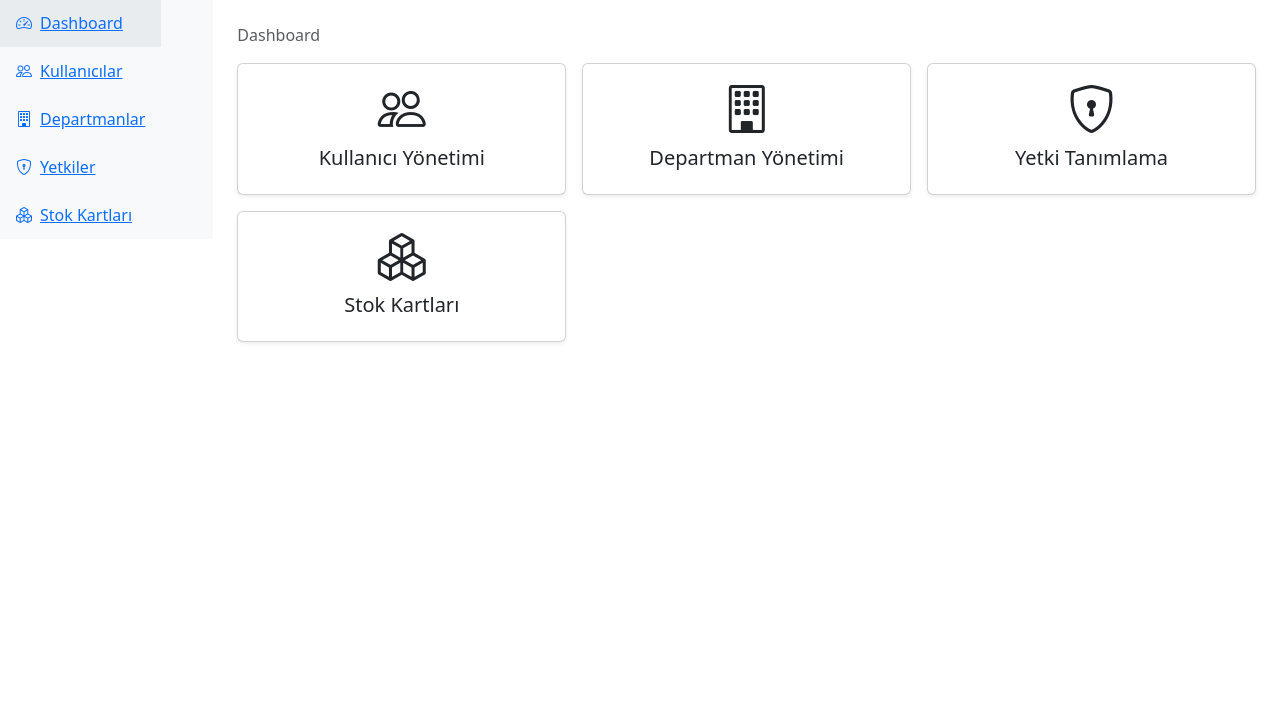
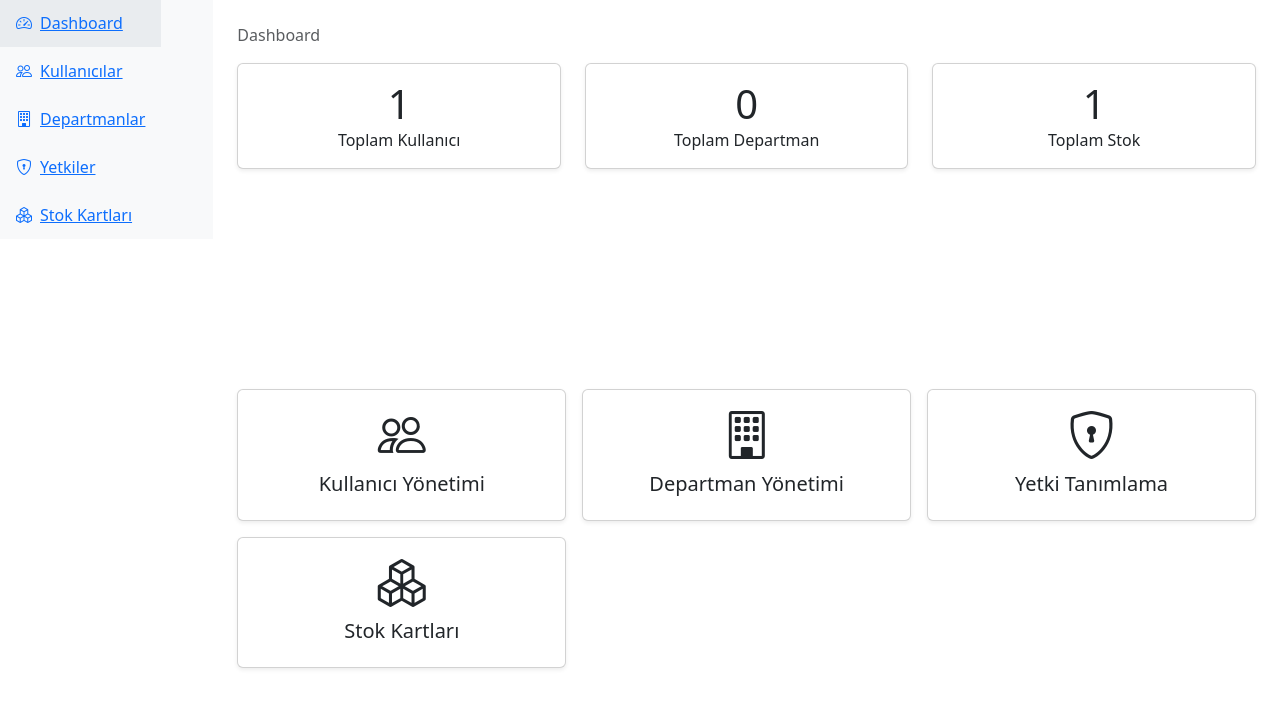
Before and after one commit to mhmtktkt/stok_takip, a Flask app: page / in a window 1280 px wide. Shown: the part 58-766 px from the top of the page. Run offline with Flask 3, Linux system fonts and the light colour scheme; a user stored in the database is signed in; data comes from the database, SQL or seed files in the repository; data that the repository does not hold is empty; a map, chart or similar area stays blank.

Commit message:
Improve UI with Bootstrap 5

```diff
--- a/app.py
+++ b/app.py
@@ -93,7 +93,12 @@ def init_db():
 @app.route('/')
 @login_required
 def index():
-    return render_template('index.html')
+    counts = {
+        'users': User.query.count(),
+        'departments': Department.query.count(),
+        'stocks': Stock.query.count()
+    }
+    return render_template('index.html', counts=counts)
 
 @app.route('/login', methods=['GET', 'POST'])
 def login():
@@ -102,7 +107,7 @@ def login():
         if user and user.check_password(request.form['password']):
             login_user(user)
             return redirect(url_for('index'))
-        flash('Invalid credentials')
+        flash('Invalid credentials', 'danger')
     return render_template('login.html')
 
 @app.route('/logout')
@@ -122,7 +127,7 @@ def permission_required(menu_name):
                 return f(*args, **kwargs)
             menu = Menu.query.filter_by(name=menu_name).first()
             if not menu or menu not in current_user.role.menus:
-                flash('Yetkiniz yok')
+                flash('Yetkiniz yok', 'danger')
                 return redirect(url_for('index'))
             return f(*args, **kwargs)
         return decorated_function
@@ -150,6 +155,7 @@ def add_user():
     user.set_password(password)
     db.session.add(user)
     db.session.commit()
+    flash('Kullanıcı eklendi', 'success')
     return redirect(url_for('manage_users'))
 
 @app.route('/management/users/edit/<int:user_id>', methods=['POST'])
@@ -163,6 +169,7 @@ def edit_user(user_id):
     user.role_id = request.form.get('role_id')
     user.department_id = request.form.get('department_id')
     db.session.commit()
+    flash('Kullanıcı güncellendi', 'success')
     return redirect(url_for('manage_users'))
 
 @app.route('/management/users/delete/<int:user_id>')
@@ -170,12 +177,13 @@ def edit_user(user_id):
 @permission_required('Kullanıcı Ekle')
 def delete_user(user_id):
     if current_user.id == user_id:
-        flash('Kendi hesabınızı silemezsiniz')
+        flash('Kendi hesabınızı silemezsiniz', 'danger')
         return redirect(url_for('manage_users'))
     user = User.query.get(user_id)
     if user:
         db.session.delete(user)
         db.session.commit()
+        flash('Kullanıcı silindi', 'success')
     return redirect(url_for('manage_users'))
 
 @app.route('/management/departments')
@@ -192,6 +200,7 @@ def add_department():
     name = request.form['name']
     db.session.add(Department(name=name))
     db.session.commit()
+    flash('Departman eklendi', 'success')
     return redirect(url_for('manage_departments'))
 
 @app.route('/management/departments/edit/<int:dept_id>', methods=['POST'])
@@ -201,6 +210,7 @@ def edit_department(dept_id):
     dept = Department.query.get_or_404(dept_id)
     dept.name = request.form['name']
     db.session.commit()
+    flash('Departman güncellendi', 'success')
     return redirect(url_for('manage_departments'))
 
 @app.route('/management/departments/delete/<int:dept_id>')
@@ -211,6 +221,7 @@ def delete_department(dept_id):
     if dept:
         db.session.delete(dept)
         db.session.commit()
+        flash('Departman silindi', 'success')
     return redirect(url_for('manage_departments'))
 
 @app.route('/management/permissions', methods=['GET', 'POST'])
@@ -227,6 +238,7 @@ def manage_permissions():
             selected = request.form.getlist('menus')
             role.menus = [Menu.query.get(int(mid)) for mid in selected]
             db.session.commit()
+            flash('Yetkiler güncellendi', 'success')
             return redirect(url_for('manage_permissions'))
     elif request.args.get('role_id'):
         role = Role.query.get(request.args.get('role_id'))
@@ -252,6 +264,7 @@ def add_stock():
     )
     db.session.add(stock)
     db.session.commit()
+    flash('Stok eklendi', 'success')
     return redirect(url_for('stok_kartlari'))
 
 @app.route('/kartlar/stok/edit/<int:stock_id>', methods=['POST'])
@@ -264,6 +277,7 @@ def edit_stock(stock_id):
     stock.quantity = request.form.get('quantity') or 0
     stock.unit = request.form.get('unit')
     db.session.commit()
+    flash('Stok güncellendi', 'success')
     return redirect(url_for('stok_kartlari'))
 
 @app.route('/kartlar/stok/delete/<int:stock_id>')
@@ -273,6 +287,7 @@ def delete_stock(stock_id):
     stock = Stock.query.get_or_404(stock_id)
     db.session.delete(stock)
     db.session.commit()
+    flash('Stok silindi', 'success')
     return redirect(url_for('stok_kartlari'))
 
 if __name__ == '__main__':
--- a/templates/base.html
+++ b/templates/base.html
@@ -8,8 +8,9 @@
   <link rel="stylesheet" href="https://cdn.jsdelivr.net/npm/bootstrap-icons@1.10.5/font/bootstrap-icons.css">
   <style>
     body { overflow-x: hidden; }
-    .sidebar-link { padding: .75rem 1rem; display: block; }
+    .sidebar-link { padding: .75rem 1rem; display: block; transition: background-color .2s; }
     .sidebar-link.active { background-color: var(--bs-secondary-bg); }
+    .btn, .offcanvas, .modal-content { transition: all .2s; }
   </style>
 </head>
 <body>
@@ -52,10 +53,13 @@
     {% else %}
     <div class="col-12 p-4">
     {% endif %}
-      {% with messages = get_flashed_messages() %}
-        {% if messages %}
-          <div class="alert alert-warning">{{ messages[0] }}</div>
-        {% endif %}
+      {% with messages = get_flashed_messages(with_categories=true) %}
+        {% for category, msg in messages %}
+          <div class="alert alert-{{ category }} alert-dismissible fade show" role="alert">
+            {{ msg }}
+            <button type="button" class="btn-close" data-bs-dismiss="alert" aria-label="Close"></button>
+          </div>
+        {% endfor %}
       {% endwith %}
       {% block breadcrumbs %}{% endblock %}
       {% block content %}{% endblock %}
@@ -63,6 +67,7 @@
   </div>
 </div>
 <script src="https://cdn.jsdelivr.net/npm/bootstrap@5.3.0/dist/js/bootstrap.bundle.min.js"></script>
+<script src="https://cdn.jsdelivr.net/npm/chart.js@4.4.0/dist/chart.umd.min.js"></script>
 <script>
 (function(){
   const stored = localStorage.getItem('theme');
--- a/templates/index.html
+++ b/templates/index.html
@@ -7,6 +7,37 @@
 </nav>
 {% endblock %}
 {% block content %}
+<div class="row mb-4 text-center">
+  <div class="col-md-4 mb-3">
+    <div class="card shadow-sm">
+      <div class="card-body">
+        <div class="display-6">{{ counts.users }}</div>
+        <div>Toplam Kullanıcı</div>
+      </div>
+    </div>
+  </div>
+  <div class="col-md-4 mb-3">
+    <div class="card shadow-sm">
+      <div class="card-body">
+        <div class="display-6">{{ counts.departments }}</div>
+        <div>Toplam Departman</div>
+      </div>
+    </div>
+  </div>
+  <div class="col-md-4 mb-3">
+    <div class="card shadow-sm">
+      <div class="card-body">
+        <div class="display-6">{{ counts.stocks }}</div>
+        <div>Toplam Stok</div>
+      </div>
+    </div>
+  </div>
+</div>
+<div class="row mb-4">
+  <div class="col-md-6 mx-auto">
+    <canvas id="statsChart"></canvas>
+  </div>
+</div>
 <div class="row g-3">
   <div class="col-md-6 col-lg-4">
     <a href="{{ url_for('manage_users') }}" class="text-decoration-none">
@@ -49,4 +80,21 @@
     </a>
   </div>
 </div>
+<script>
+const ctx = document.getElementById('statsChart');
+if(ctx){
+  new Chart(ctx, {
+    type: 'bar',
+    data: {
+      labels: ['Kullanıcı', 'Departman', 'Stok'],
+      datasets: [{
+        label: 'Adet',
+        data: [{{ counts.users }}, {{ counts.departments }}, {{ counts.stocks }}],
+        backgroundColor: 'rgba(13,110,253,0.7)'
+      }]
+    },
+    options: {scales:{y:{beginAtZero:true}}}
+  });
+}
+</script>
 {% endblock %}
--- a/templates/login.html
+++ b/templates/login.html
@@ -10,11 +10,11 @@
         <form method="post">
           <div class="mb-3">
             <label class="form-label">Kullanıcı Adı</label>
-            <input class="form-control" type="text" name="username" required>
+            <input class="form-control" type="text" name="username" placeholder="Kullanıcı adı" autofocus required>
           </div>
           <div class="mb-3">
             <label class="form-label">Şifre</label>
-            <input class="form-control" type="password" name="password" required>
+            <input class="form-control" type="password" name="password" placeholder="Şifre" required>
           </div>
           <button class="btn btn-primary w-100" type="submit">Giriş Yap</button>
         </form>
--- a/templates/manage_departments.html
+++ b/templates/manage_departments.html
@@ -14,7 +14,7 @@
     <button class="btn btn-sm btn-primary" data-bs-toggle="modal" data-bs-target="#addDept"><i class="bi bi-plus"></i> Ekle</button>
   </div>
   <div class="card-body p-0">
-    <table class="table table-striped mb-0">
+    <table class="table table-striped table-hover mb-0">
       <thead>
         <tr><th>ID</th><th>İsim</th><th class="text-end"></th></tr>
       </thead>
@@ -37,7 +37,7 @@
               </div>
               <form method="post" action="{{ url_for('edit_department', dept_id=d.id) }}">
                 <div class="modal-body">
-                  <div class="mb-3"><label class="form-label">İsim</label><input class="form-control" name="name" value="{{ d.name }}" required></div>
+                  <div class="mb-3"><label class="form-label">İsim</label><input class="form-control" name="name" value="{{ d.name }}" placeholder="Departman adı" autofocus required></div>
                 </div>
                 <div class="modal-footer"><button class="btn btn-primary" type="submit">Kaydet</button></div>
               </form>
@@ -58,7 +58,7 @@
       </div>
       <form method="post" action="{{ url_for('add_department') }}">
         <div class="modal-body">
-          <div class="mb-3"><label class="form-label">Departman Adı</label><input class="form-control" name="name" required></div>
+          <div class="mb-3"><label class="form-label">Departman Adı</label><input class="form-control" name="name" placeholder="Departman adı" autofocus required></div>
         </div>
         <div class="modal-footer"><button class="btn btn-primary" type="submit">Ekle</button></div>
       </form>
```
Also changed, not shown: templates/manage_users.html (+5 -5 lines), templates/stocks.html (+8 -8 lines).
